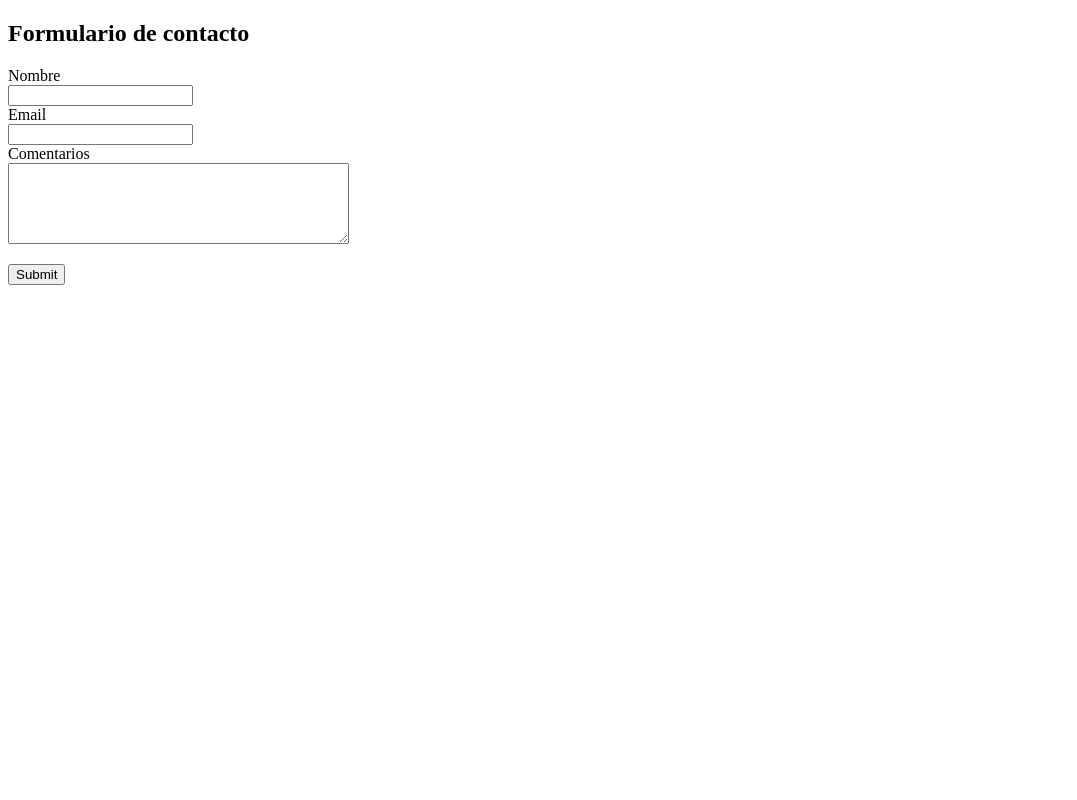
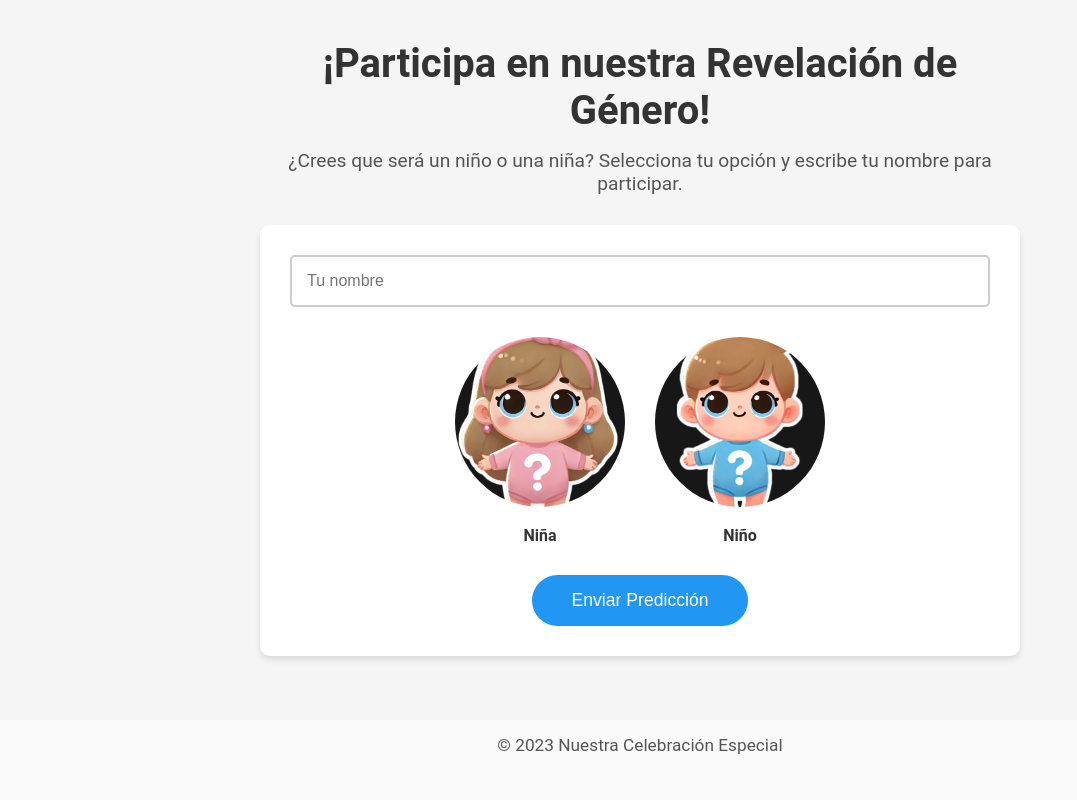
Before and after one commit to CarlosSalguero/encuestabb.github.io, a plain HTML site: page index.html in a window 1280 px wide. Shown: the whole page, without its empty margins (0-1077 px from the left). Drawn offline with nearby package versions, Linux system fonts and the light colour scheme.

Commit message:
regreso a principal

```diff
--- a/index.html
+++ b/index.html
@@ -1,39 +1,39 @@
 <!DOCTYPE html>
-<html>
+<html lang="es">
 <head>
     <meta charset="UTF-8">
- <title>Formulario de contacto</title>
- <script src="https://cdnjs.cloudflare.com/ajax/libs/jquery/3.4.1/jquery.min.js"></script>
- <script src="https://cdnjs.cloudflare.com/ajax/libs/jquery-serialize-object/2.5.0/jquery.serialize-object.min.js"></script>
+    <meta name="viewport" content="width=device-width, initial-scale=1.0">
+    <title>¿Será Niño o Niña?</title>
+    <link rel="stylesheet" href="styles.css">
 </head>
 <body>
- <form id="contact-form">
- <h2>Formulario de contacto</h2>
- <p>
- <label>Nombre<br><input type="text"  name="nombre"></label><br>
- <label>Email<br><input type="email" name="email"></label><br>
- <label>Comentarios<br></label><textarea name="comentarios" cols=40 rows=5></textarea></label>
- </p>
- <input id="submit-contact-form" type="submit" value="Submit">
+    <main class="container">
+        <h1>¡Participa en nuestra Revelación de Género!</h1>
+        <p>¿Crees que será un niño o una niña? Selecciona tu opción y escribe tu nombre para participar.</p>
+        <form id="predictionForm">
+            <input type="text" id="nameInput" name="name" placeholder="Tu nombre" required>
+            <div class="options">
+                <label class="option-card">
+                    <input type="radio" name="gender" value="Niña" required>
+                    <img src="IMG/girl.jpeg" alt="Opción Niña">
+                    <span class="label">Niña</span>
+                </label>
+                <label class="option-card">
+                    <input type="radio" name="gender" value="Niño" required>
+                    <img src="IMG/boy.jpeg" alt="Opción Niño">
+                    <span class="label">Niño</span>
+                </label>
+            </div>
+            <button type="submit">Enviar Predicción</button>
         </form>
- <script>
- (function() {
- var $form = $('form#contact-form'), url = 'https://script.google.com/macros/s/AKfycbxKqydbGRZqJ0NQQE2Li5_7kq8X5OQg6sAC90vb0NmkR4HdJMweVNiLNcAselwKYz0h/exec';
- $('#submit-contact-form').on('click', function(e) {
- e.preventDefault();
- var jqxhr = $.ajax({
- url: url,
- method: "GET",
- dataType: "json",
- data: $form.serializeObject(),
- success: function(data) {
- console.log(data);
- $('form#contact-form').hide();
- $('body').append("<p style='color:green'>Gracias por tu interés. Contactaremos contigo en breve.</p>");
- }
- });
- });
- })();
- </script>
+        <div id="message" class="hidden">
+            <p>Gracias por participar. El resultado se revelará el 8 de diciembre. ¡Mantente atento!</p>
+            <button id="newPredictionButton">Ingresar otro pronóstico</button>
+        </div>
+    </main>
+    <footer>
+        <p>&copy; 2023 Nuestra Celebración Especial</p>
+    </footer>
+    <script src="script.js"></script>
 </body>
 </html>
```
Lines whose indentation alone changed are shown as unchanged.
